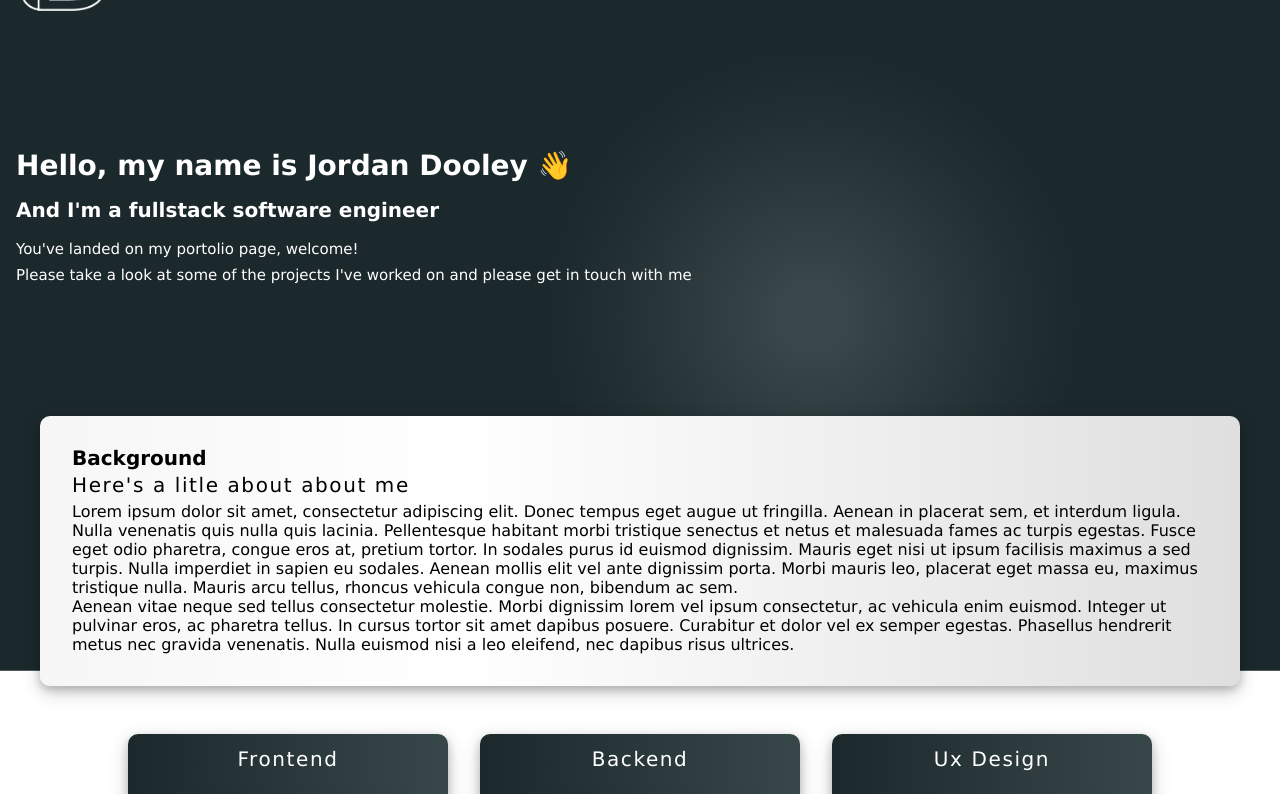
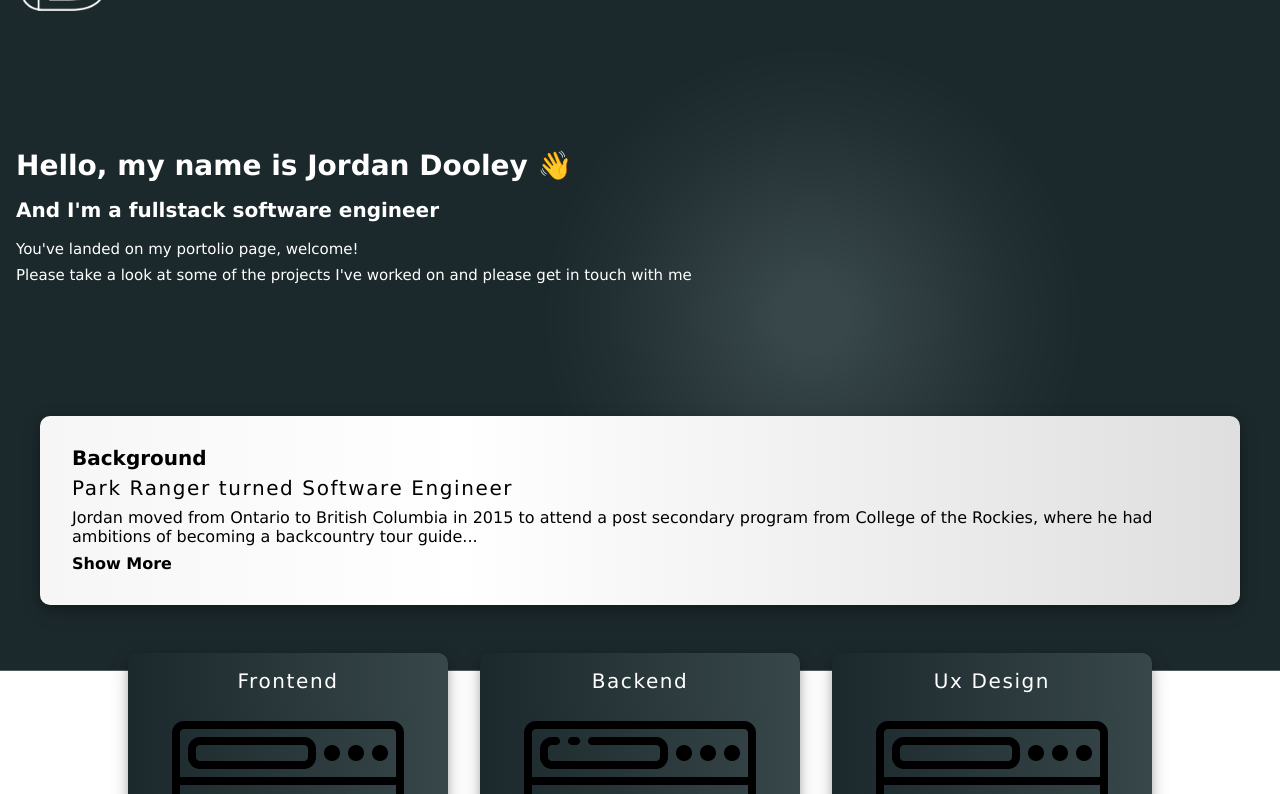
Before and after one commit to jaydools/portfolio, a React (Create React App) app: page / in a window 1280 px wide. Shown: the top 794 px of the page. Built offline with nearby package versions, Linux system fonts and the light colour scheme.

Commit message:
meant to be on about branch
created state for about to 'show more' and condence text

```diff
--- a/src/components/About/About.js
+++ b/src/components/About/About.js
@@ -1,36 +1,72 @@
-import React from "react";
+import React, { useState } from "react";
 import "./About.scss";
 import frontend from "../../assets/icons/frontend.png";
 import backend from "../../assets/icons/backend.png";
 import ux from "../../assets/icons/ux.png";
 
 function About() {
+    const [isExpanded, setIsExpanded] = useState(false);
+
+    const toggleExpand = () => {
+        setIsExpanded(!isExpanded);
+    };
+
     return (
         <div className="about-container">
             <div className="about-card">
                 <h2 className="about-card__header">Background</h2>
-                <h4 className="about-card__subhead">Here's a litle about about me</h4>
-                <p className="about-card__body">
-                    Lorem ipsum dolor sit amet, consectetur adipiscing elit. Donec tempus eget augue
-                    ut fringilla. Aenean in placerat sem, et interdum ligula. Nulla venenatis quis
-                    nulla quis lacinia. Pellentesque habitant morbi tristique senectus et netus et
-                    malesuada fames ac turpis egestas. Fusce eget odio pharetra, congue eros at,
-                    pretium tortor. In sodales purus id euismod dignissim. Mauris eget nisi ut ipsum
-                    facilisis maximus a sed turpis. Nulla imperdiet in sapien eu sodales. Aenean
-                    mollis elit vel ante dignissim porta. Morbi mauris leo, placerat eget massa eu,
-                    maximus tristique nulla. Mauris arcu tellus, rhoncus vehicula congue non,
-                    bibendum ac sem.
-                </p>
+                <h4 className="about-card__subhead">Park Ranger turned Software Engineer</h4>
 
-                <p>
-                    Aenean vitae neque sed tellus consectetur molestie. Morbi dignissim lorem vel
-                    ipsum consectetur, ac vehicula enim euismod. Integer ut pulvinar eros, ac
-                    pharetra tellus. In cursus tortor sit amet dapibus posuere. Curabitur et dolor
-                    vel ex semper egestas. Phasellus hendrerit metus nec gravida venenatis. Nulla
-                    euismod nisi a leo eleifend, nec dapibus risus ultrices.
-                </p>
+                {isExpanded ? (
+                    <div>
+                        <p className="about-card__body">
+                            Jordan moved from Ontario to British Columbia in 2015 to attend a post
+                            secondary program from College of the Rockies, where he had ambitions of
+                            becoming a backcountry tour guide. Shortly after completeing this
+                            program, he moved to Jasper, Alberta where he worked as a boat tour
+                            guide and captain doing interpretive tours on Maligne Lake, and his
+                            career in tourism really accelerated.
+                        </p>
+                        <p className="about-card__body">
+                            After being a tour guide throughout the Canadian Rockies, Jordan moved
+                            to Sechelt, BC in 2018, where he bagan working as a Park Ranger with BC
+                            Parks. For 5 years, he maintained the infrastucture and ecological
+                            values of the backcountry of the Lower Sunshine Coast, as well as in the
+                            Sea to Sky, where he worked as a Ranger based out of Squamish/Pemberton.
+                        </p>
+
+                        <p className="about-card__body">
+                            At the height of the pandemic, Jordan started<span> </span>
+                            <a href="https://www.vearthy.com" target="_blank" className="vearthy">
+                                Vearthy.com
+                            </a>
+                            <span> </span>- an Ecommerece business that creates high quality and
+                            sustainibly made everyday essentials. This is where he combined his
+                            passion for graphic design with his ever growing love for web
+                            development.
+                        </p>
+                        <p className="about-card__body">
+                            As someone with strong coding skills, an eye for design, excellent
+                            communication skills and an understanding of small business, you could
+                            consider Jordan a valuable team member.
+                        </p>
+                        <button className="card-button" onClick={toggleExpand}>
+                            Show Less
+                        </button>
+                    </div>
+                ) : (
+                    <div>
+                        <p className="about-card__body--closed">
+                            Jordan moved from Ontario to British Columbia in 2015 to attend a post
+                            secondary program from College of the Rockies, where he had ambitions of
+                            becoming a backcountry tour guide...
+                        </p>
+                        <button className="card-button" onClick={toggleExpand}>
+                            Show More
+                        </button>
+                    </div>
+                )}
             </div>
-
             <div className="abilities">
                 <div className="abilities__frontend">
                     <p className="abilities__text">Frontend</p>
--- a/src/components/About/About.scss
+++ b/src/components/About/About.scss
@@ -1,6 +1,11 @@
 @use "../../style/global" as *;
 @use "../../style/mixins" as *;
 @use "../../style/variables" as *;
+
+.about-container {
+    display: flex;
+    flex-direction: column;
+}
 
 .about-card {
     border-radius: $cardRadius;
@@ -22,6 +27,13 @@
     &__subhead {
         @include mobileH3;
         padding-bottom: 0.5rem;
+    }
+
+    &__body {
+        @include mobileP1;
+
+        &--closed {
+        }
     }
 }
 
@@ -70,3 +82,18 @@
         }
     }
 }
+
+.vearthy {
+    font-weight: bold;
+    text-decoration: underline;
+    color: $primary;
+
+    &:hover {
+        color: $secondary;
+    }
+}
+
+.card-button {
+    padding-top: 0.5rem;
+    font-weight: bold;
+}
--- a/src/style/_mixins.scss
+++ b/src/style/_mixins.scss
@@ -26,7 +26,7 @@
 
 @mixin mobileH3 {
     font-size: 1.25rem;
-    line-height: 1.125rem;
+    line-height: 1.5rem;
     font-weight: 400;
     letter-spacing: 0.1rem;
 }
```
